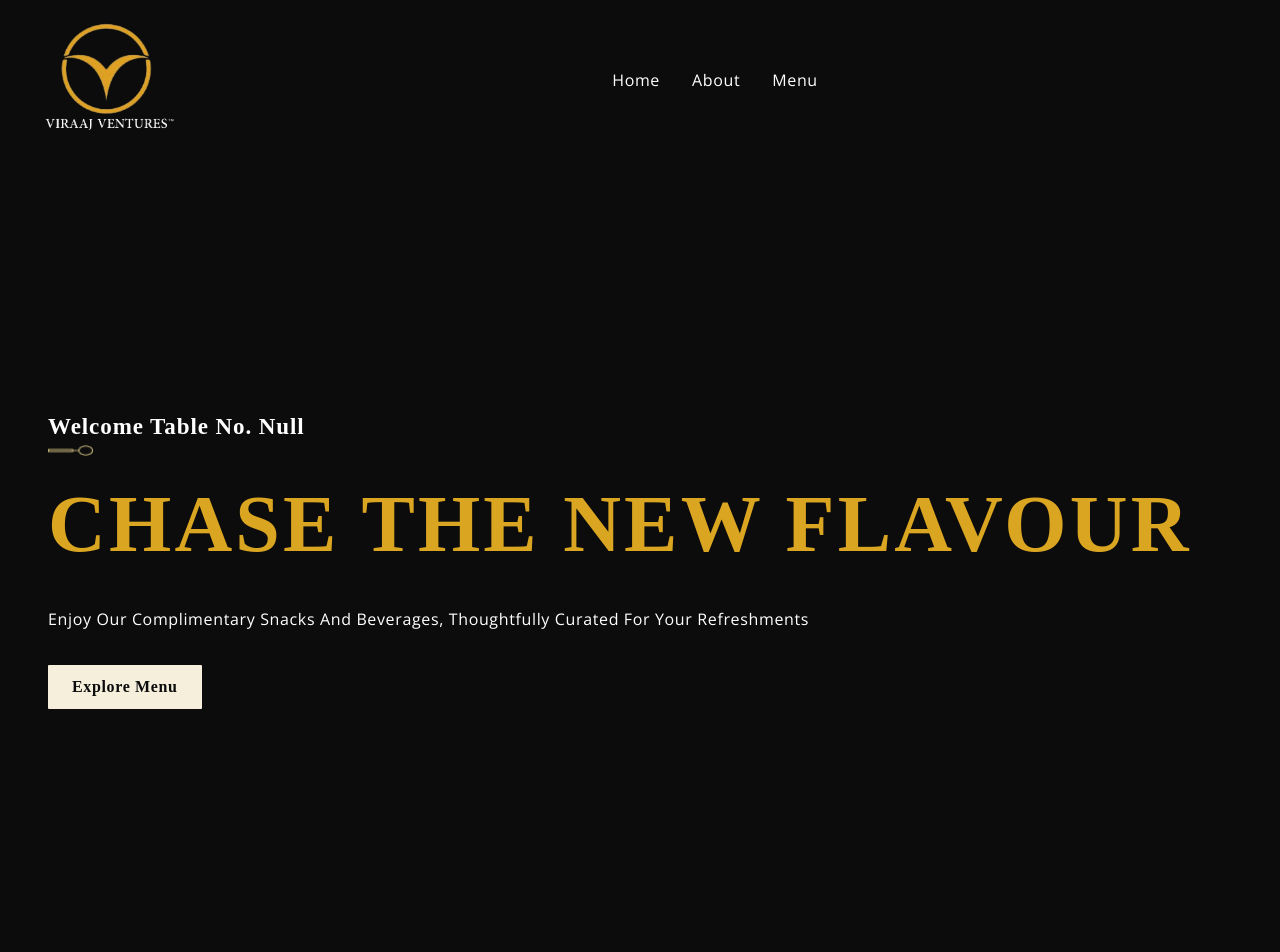
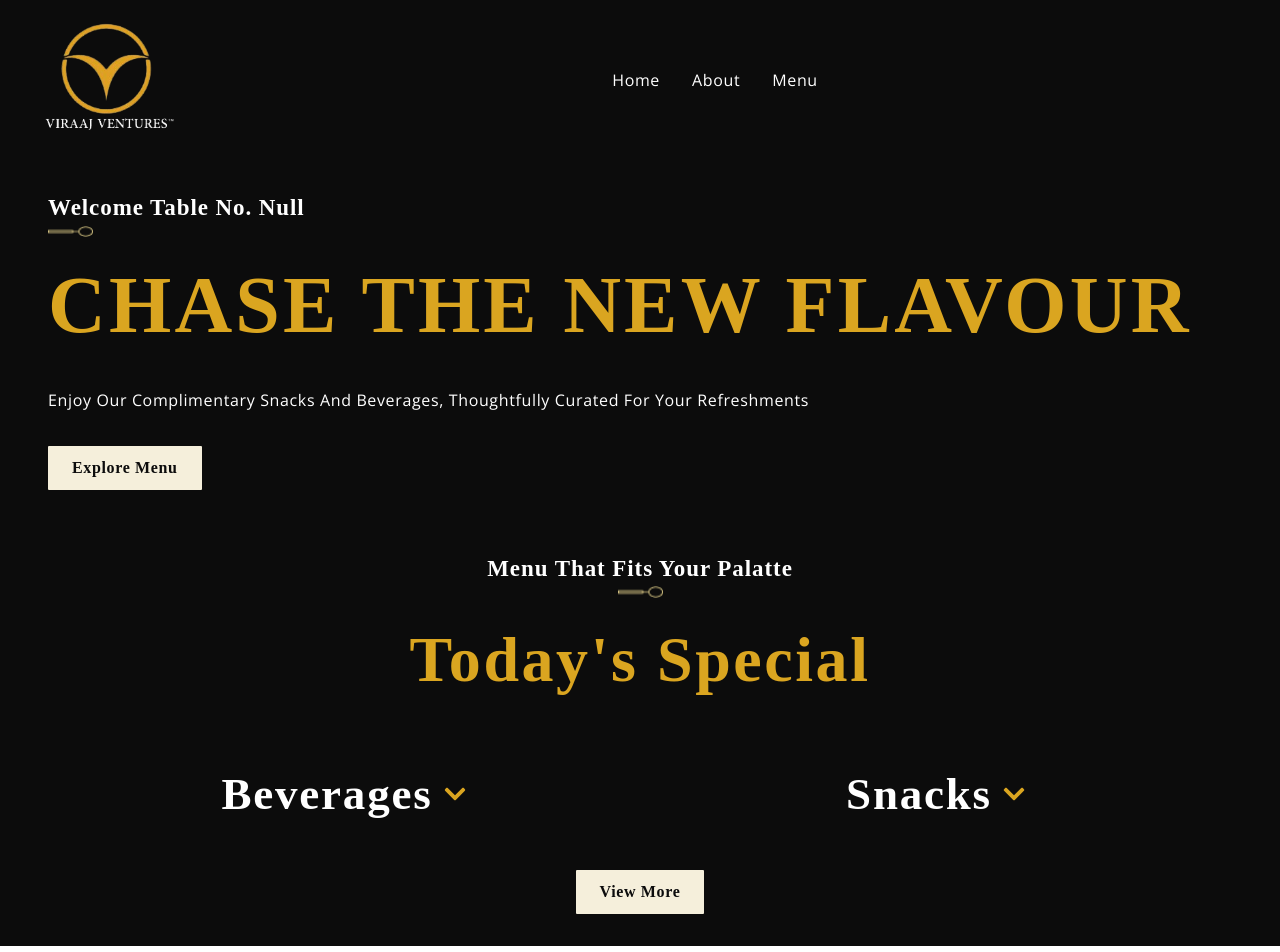
Before and after one commit to Divijkatyal0406/reality-assistant-application, a React (Create React App) app: page / in a window 1280 px wide. Shown: the top 952 px of the page. Built offline with nearby package versions, Linux system fonts and the light colour scheme; a web font is replaced by a local one.

Commit message:
aligning fix

```diff
--- a/src/App.css
+++ b/src/App.css
@@ -21,7 +21,6 @@
   justify-content: space-between;
   align-items: center;
 
-  min-height: 100vh;
 }
 
 .app__wrapper_info {
--- a/src/container/Header/Header.css
+++ b/src/container/Header/Header.css
@@ -1,5 +1,6 @@
 .app__header{
     background-color: var(--color-black);
+    padding: 2rem 0;
 }
 
 .app__header-h1{
@@ -25,7 +26,6 @@
     border-radius: 5px;
 }
 
-/* Hover Animation */
 .custom__button:hover {
     transform: scale(1.05);
     background-color: var(--color-golden);
--- a/src/container/SpecialMenu/SpecialMenu.css
+++ b/src/container/SpecialMenu/SpecialMenu.css
@@ -11,7 +11,6 @@
 .app__specialMenu-menu {
     width: 100%;
     margin: 2rem 0;
-
     display: flex;
     justify-content: center;
     align-items: flex-start;
@@ -19,16 +18,28 @@
 }
 
 .app__specialMenu-menu_heading {
+    display: flex;
+    align-items: center;
     font-family: var(--font-base);
     font-weight: 600;
     font-size: 45px;
     line-height: 58.5px;
     letter-spacing: 0.04em;
     color: var(--color-white);
+    cursor: pointer;
 }
 
-.app__specialMenu-menu_wine,
-.app__specialMenu-menu_cocktails {
+.app__specialMenu-menu_heading p {
+    margin: 0;
+}
+
+.dropdown-icon {
+    margin-left: 10px;
+    font-size: 1.5rem;
+    color: var(--color-golden);
+}
+
+.app__specialMenu-menu_wine, .app__specialMenu-menu_cocktails {
     flex: 1;
     width: 100%;
     flex-direction: column;
@@ -47,7 +58,6 @@
 .app__specialMenu_menu_items {
     display: flex;
     flex-direction: column;
-
     margin: 2rem 0;
     width: 100%;
 }
--- a/src/container/SpecialMenu/SpecialMenu.jsx
+++ b/src/container/SpecialMenu/SpecialMenu.jsx
@@ -1,10 +1,14 @@
-import React from 'react';
-
+import React, { useState } from 'react';
 import { SubHeading, MenuItem } from '../../components';
 import { data, images } from '../../constants';
 import './SpecialMenu.css';
+import { FaChevronDown, FaChevronUp } from 'react-icons/fa';
 
-const SpecialMenu = () => (
+const SpecialMenu = () => {
+  const [showBeverages, setShowBeverages] = useState(false);
+  const [showSnacks, setShowSnacks] = useState(false);
+
+  return (
     <div className="app__specialMenu flex__center section__padding" id="menu">
       <div className="app__specialMenu-title">
         <SubHeading title="Menu that fits your palatte" />
@@ -12,33 +16,40 @@ const SpecialMenu = () => (
       </div>
 
       <div className="app__specialMenu-menu">
-      <div className="app__specialMenu-menu_wine  flex__center">
-        <p className="app__specialMenu-menu_heading">Beverages</p>
+        <div className="app__specialMenu-menu_wine flex__center">
+          <div className="app__specialMenu-menu_heading" onClick={() => setShowBeverages(!showBeverages)}>
+            <p>Beverages</p>
+            {showBeverages ? <FaChevronUp className="dropdown-icon" /> : <FaChevronDown className="dropdown-icon" />}
+          </div>
+          {showBeverages && (
             <div className="app__specialMenu_menu_items">
               {data.wines.map((wine, index) => (
                 <MenuItem key={wine.title + index} title={wine.title} price={wine.price} tags={wine.tags} />
               ))}
             </div>
+          )}
         </div>
 
-
-
-
-      <div className="app__specialMenu-menu_cocktails  flex__center">
-        <p className="app__specialMenu-menu_heading">Snacks</p>
+        <div className="app__specialMenu-menu_cocktails flex__center">
+          <div className="app__specialMenu-menu_heading" onClick={() => setShowSnacks(!showSnacks)}>
+            <p>Snacks</p>
+            {showSnacks ? <FaChevronUp className="dropdown-icon" /> : <FaChevronDown className="dropdown-icon" />}
+          </div>
+          {showSnacks && (
             <div className="app__specialMenu_menu_items">
               {data.cocktails.map((cocktail, index) => (
                 <MenuItem key={cocktail.title + index} title={cocktail.title} price={cocktail.price} tags={cocktail.tags} />
               ))}
             </div>
+          )}
         </div>
       </div>
 
       <div style={{ marginTop: 15 }}>
         <button type="button" className="custom__button">View More</button>
       </div>
-
     </div>
   );
+};
 
 export default SpecialMenu;
```
Also changed, not shown: src/container/Header/Header.jsx (indentation only). Lines whose indentation alone changed are shown as unchanged.
